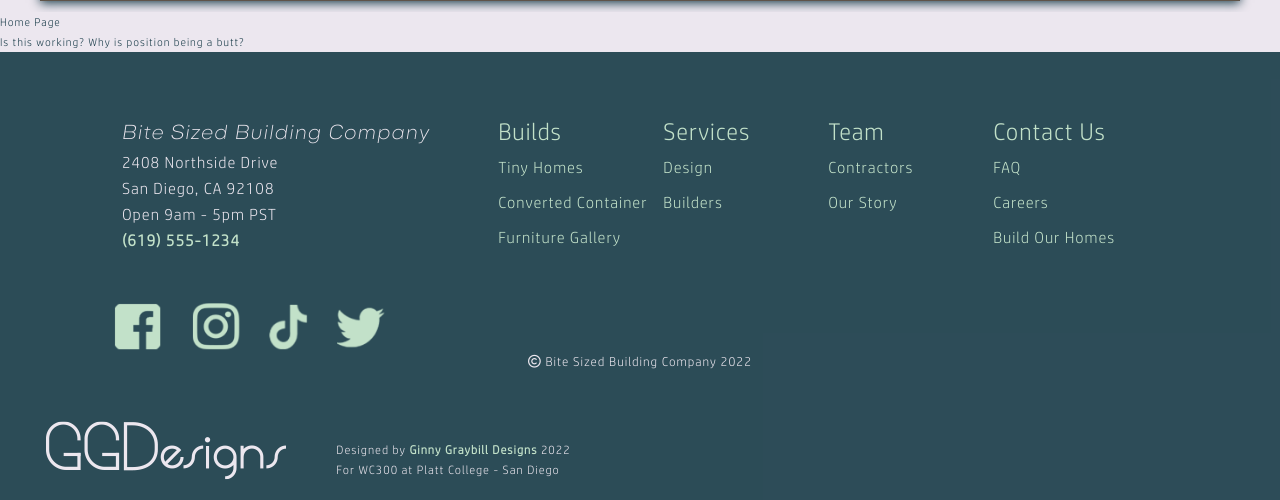
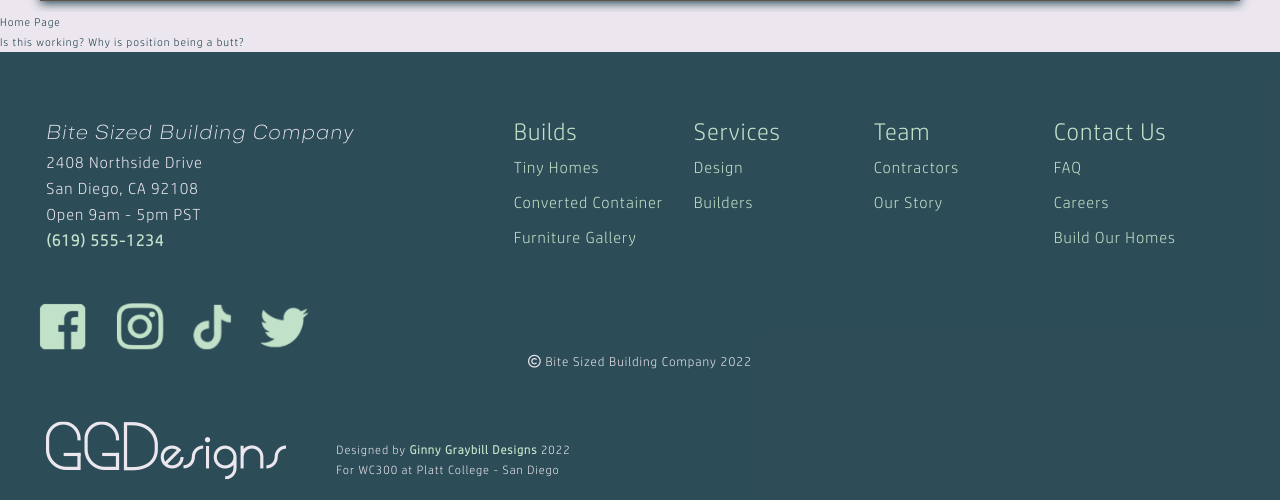
Before and after one commit to vgraybill/WC300_VirginiaG, a PHP site: page / in a window 1280 px wide. Shown: the part 938-1438 px from the top of the page. Run offline with PHP 8.4, Linux system fonts and the light colour scheme; some libraries are stand-ins or nearby versions.

Commit message:
Update style.css

```diff
--- a/root/css/style.css
+++ b/root/css/style.css
@@ -515,7 +515,7 @@ footer small{
     .footer-wrapper{
         display: flex;
         align-content: flex-start;
-        justify-content: center;
+        justify-content: space-between;
         max-width: 1200px;
 
     }
@@ -528,7 +528,7 @@ footer small{
         padding-left: 20px;
     }
     .site-map ul{
-        width: 165px;
+        width: 180px;
     }
     ul.social {
         max-width: 300px;
@@ -559,3 +559,7 @@ footer small{
     }
 
 }
+
+@media screen and (min-width:1100px){
+
+}
```
